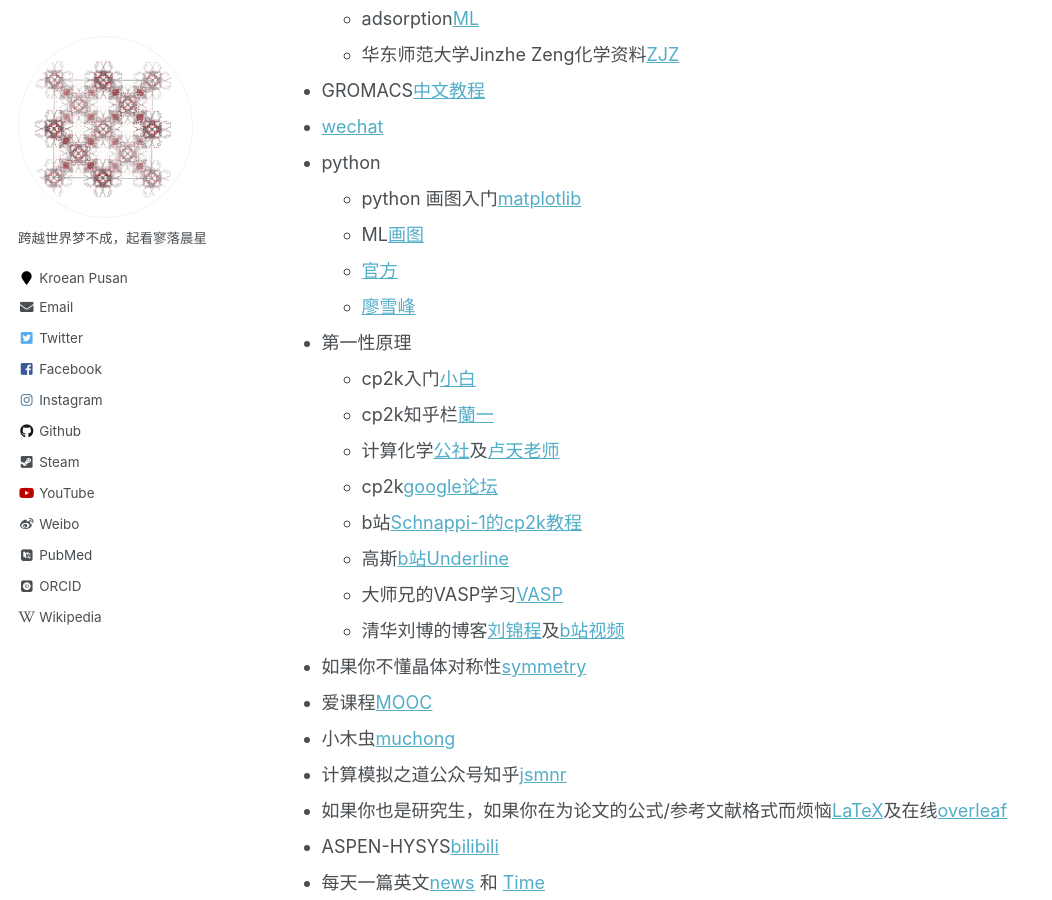
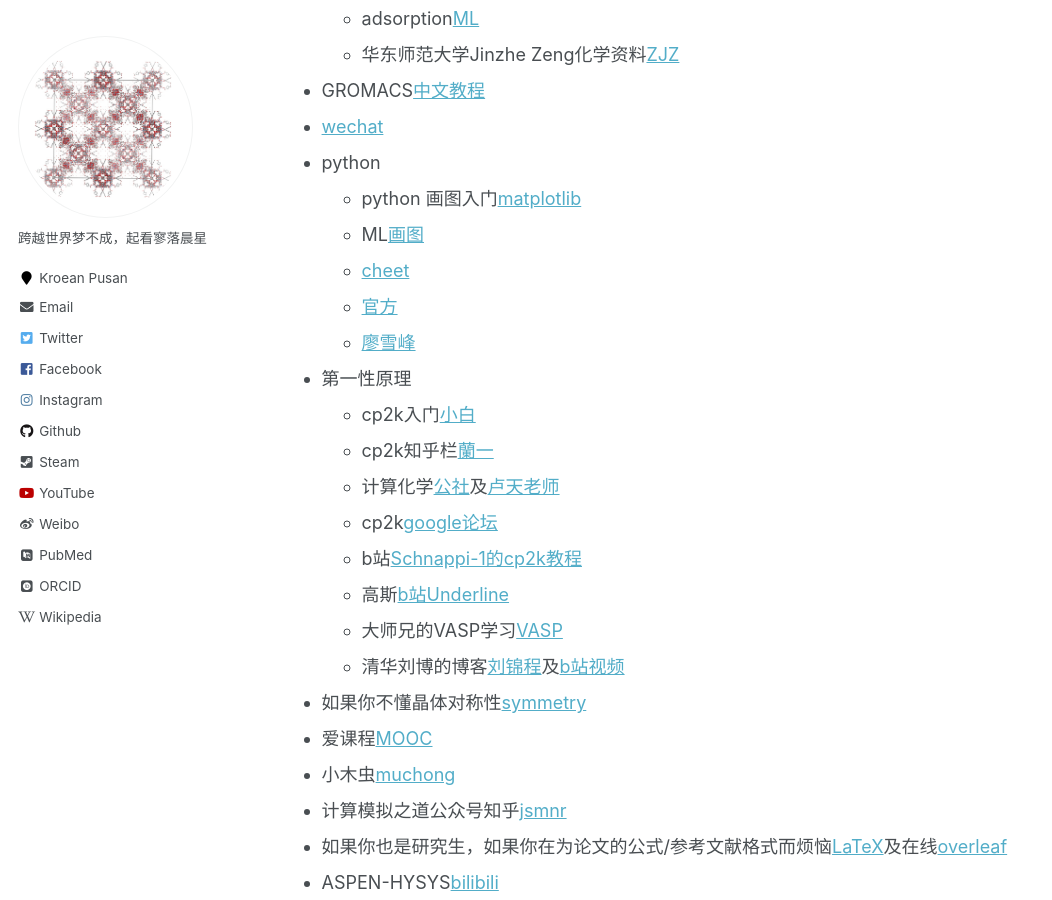
Before and after one commit to sxm13/ZGBshenxiaomoCV.github.io, a Jekyll site: the page built from _pages/markdown.md, in a window 1280 px wide and 900 px high, scrolled down 3900 px. Shown: the whole window, without its empty margins (0-1052 px from the left). Built offline with Jekyll 4.4.1, drawn with Linux system fonts in a browser that asks for light colours; some web fonts are replaced.

Commit message:
Update markdown.md

```diff
--- a/_pages/markdown.md
+++ b/_pages/markdown.md
@@ -118,6 +118,7 @@
 * python
   * python 画图入门[matplotlib](https://blog.csdn.net/Datawhale/article/details/109302260 "FIGTURE")
   * ML[画图](https://www.machinelearningplus.com/plots/top-50-matplotlib-visualizations-the-master-plots-python/ "fig")
+  * [cheet](https://github.com/matplotlib/cheatsheets "cheet")
   * [官方](https://github.com/matplotlib/cheatsheets "pf")
   * [廖雪峰](https://www.liaoxuefeng.com/wiki/1016959663602400 "py")
 * 第一性原理
```
